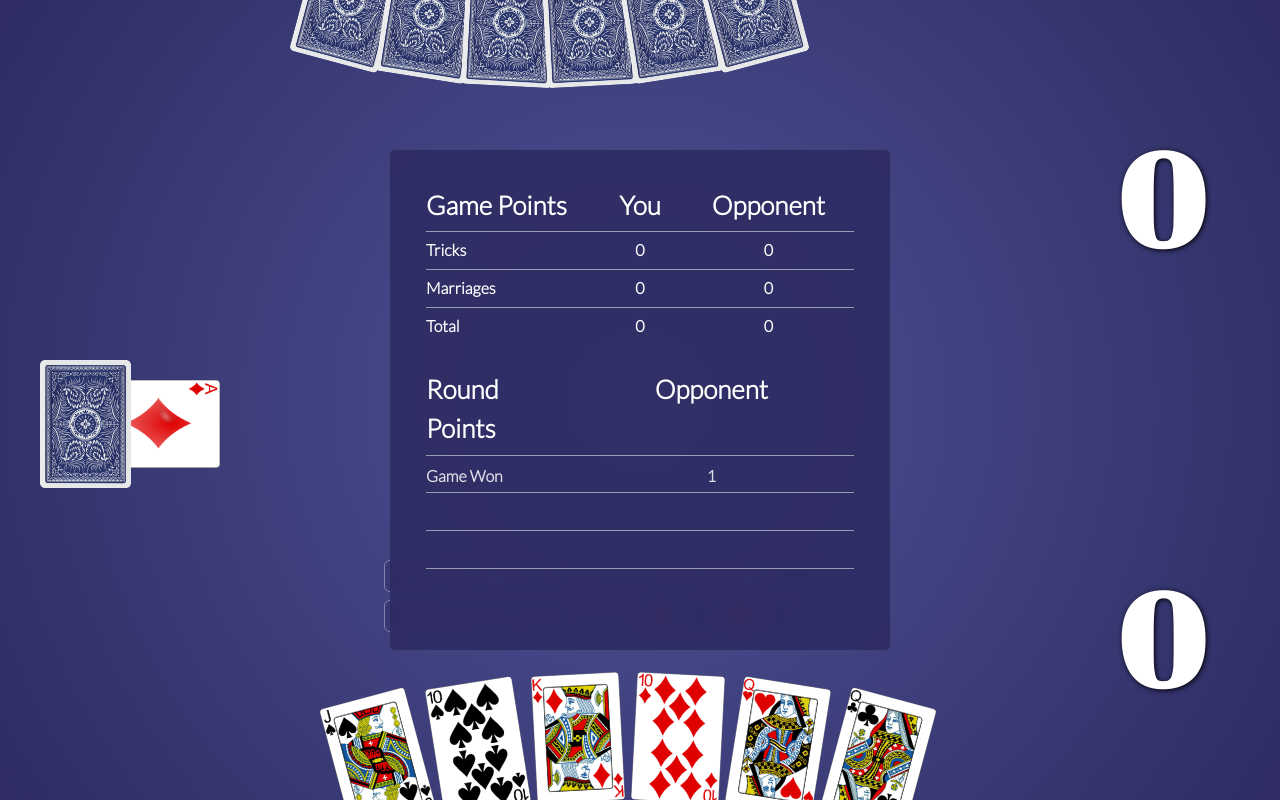
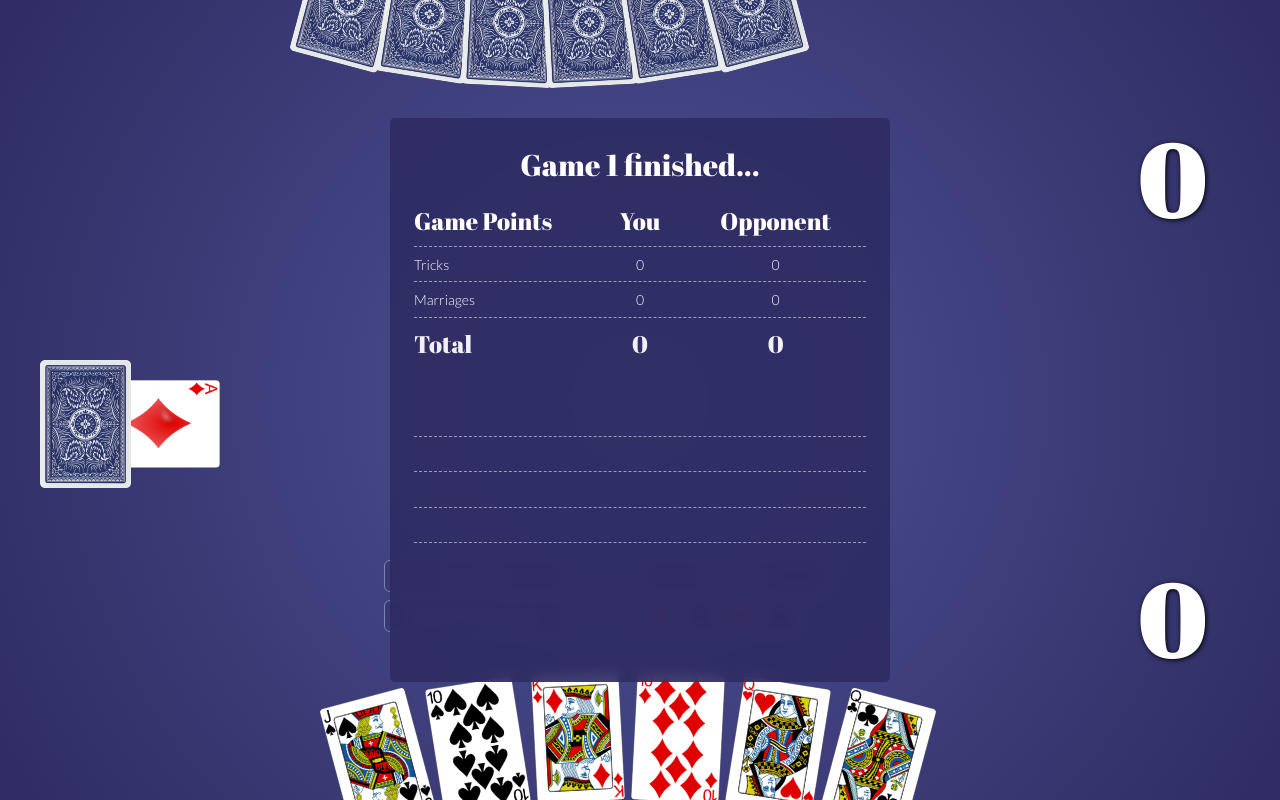
Before and after one commit to philkoerber/sixtysix, a React (Vite) app: page / in a window 1280 px wide. Both pictures are taken after a click on the button "End Game". Built offline with nearby package versions, Linux system fonts and the light colour scheme.

Commit message:
work on the score screen

```diff
--- a/src/Game.jsx
+++ b/src/Game.jsx
@@ -14,6 +14,7 @@ import Points from './components/Points';
 
 function Game() {
     const {
+        gameCount,
         initializeDeck,
         setGameInitialized,
         gameInitialized,
@@ -30,7 +31,6 @@ function Game() {
     useEffect(()=>{
         //setting up game...
         if (!gameInitialized) {
-            setRenderKey(renderKey+1)
             const firstLeader = Math.floor(Math.random() * 2)===1?"player":"opp"
         initializeDeck();
 
@@ -67,7 +67,11 @@ function Game() {
                 setTimeout(()=>{setCurrentPlayer(winner)},400)
             }}
         }
-    },[tricks])
+    }, [tricks])
+
+    useEffect(() => {
+        setTimeout(setGameInitialized(false),1000)
+    },[gameCount])
 
 
     return (
@@ -75,11 +79,16 @@ function Game() {
             <PlayerUI />
             <AnimatePresence>
                 <motion.div
-                    key={renderKey} className='gameWrapper'
+                    className='gameWrapper'
                     initial={{ opacity: 0 }}
                     animate={{ opacity: 1 }}
-                    exit={{opacity: 0}}>
-
+                    exit={{ opacity: 0 }}>
+                    <motion.div
+                        key={gameCount}
+                        initial={{ opacity: 0 }}
+                        animate={{ opacity: 1 }}
+                        exit={{ opacity: 0}}
+                    >
                     {endRound?<ScoreScreen/>:null}
                     <OppHand />
 
@@ -91,9 +100,13 @@ function Game() {
 
                     <PlayerHand />
 
-                    <Points/>
+
                     <GameStates />
 
+
+                    </motion.div>
+
+                    <Points/>
 
 
                 </motion.div>
--- a/src/components/OppHand.jsx
+++ b/src/components/OppHand.jsx
@@ -72,7 +72,7 @@ const OppHand = ({}) => {
             position: "absolute",
             ...cardPositions.drawStack,
             transform: "rotate(0deg)",
-            zIndex: index+11
+            zIndex: index+100
           }}
           className={"card"}
           animate={
@@ -80,14 +80,14 @@ const OppHand = ({}) => {
               ? {
                   animationId: "playedCard",
                   ...cardPositions.oppCard,
-                  zIndex: index+10,
+                  zIndex: index+100,
                   transform: `rotate(0deg)`,
                   transition: { type: "spring", bounce: 0 },
                 }
               : {
                   left: `${22 +(handcopy.indexOf(card) / handcopy.length) * 40}%`,
                   top: `${-1*offsetHandCard(handcopy.length, handcopy.indexOf(card)) + -8}vh`,
-                  zIndex: index+10,
+                  zIndex: index+100,
                   transform: `rotate(${-1*rotateHandCard(
                     handcopy.length,
                     handcopy.indexOf(card)
--- a/src/components/PlayerHand.jsx
+++ b/src/components/PlayerHand.jsx
@@ -116,7 +116,7 @@ const PlayerHand = () => {
               ? {
                   animationId: "playedCard",
                   ...((!isPlayerSwitchingTrumpCard)?cardPositions.playerCard:cardPositions.trumpCard),
-                  zIndex: (!isPlayerSwitchingTrumpCard)?index+10:0,
+                  zIndex: (!isPlayerSwitchingTrumpCard)?index+100:5,
                   transform: (!isPlayerSwitchingTrumpCard)?`rotate(0deg)`:`rotate(90deg)`,
                   transition: { type: "spring", bounce: 0 },
                 }
@@ -124,7 +124,7 @@ const PlayerHand = () => {
                   left: `${24.5 +(handcopy.indexOf(card) / handcopy.length) * 50}%`,
                   top: `${offsetHandCard(handcopy.length, handcopy.indexOf(card)) + 87}vh`,
                   scale: 1.2,
-                  zIndex: index+10,
+                  zIndex: (!isPlayerSwitchingTrumpCard?index+100:index+10),
                   transform: `rotate(${rotateHandCard(
                     handcopy.length,
                     handcopy.indexOf(card)
--- a/src/components/PlayerUI.jsx
+++ b/src/components/PlayerUI.jsx
@@ -1,4 +1,4 @@
-import { Box, Button, ButtonGroup, Heading, Icon, IconButton, SimpleGrid } from '@chakra-ui/react';
+import { Box, Button, ButtonGroup, IconButton, SimpleGrid } from '@chakra-ui/react';
 import React, { useEffect, useState } from 'react';
 import useGameStore from './gameStore';
 import { BsFillSuitSpadeFill, BsFillSuitClubFill, BsFillSuitHeartFill, BsFillSuitDiamondFill } from "react-icons/bs";
@@ -23,6 +23,7 @@ const marriageButtonStyles = {
 
 function PlayerUI() {
     const {
+        gameCount,
         currentPlayer,
         talonClosed,
         setTalonClosed,
@@ -196,7 +197,7 @@ function PlayerUI() {
           icon={<BsFillSuitClubFill />}
           fontSize="25px"
           color="black"
-        />
+                    />
       </ButtonGroup>
                   </SimpleGrid>
   </Box>
--- a/src/components/Points.jsx
+++ b/src/components/Points.jsx
@@ -21,7 +21,7 @@ function Points() {
                     <Heading
                         fontFamily="cardFont"
                         textShadow="1px 1px 5px #000000"
-                        fontSize={["100", "120", "130"]}
+                        fontSize={["80", "100"]}
                         color={'white'}>{playerPoints.opp}</Heading>
                 </motion.div>
 
@@ -34,14 +34,12 @@ function Points() {
                     <Heading
                         fontFamily="cardFont"
                         textShadow="1px 1px 5px #000000"
-                        fontSize={["100", "110", "130"]}
+                        fontSize={["80", "100"]}
                         color={'white'}>{playerPoints.player}</Heading>
                 </motion.div>
 
         </AnimatePresence>
         </div>
-
-
     );
 }
 
--- a/src/components/ScoreScreen.jsx
+++ b/src/components/ScoreScreen.jsx
@@ -1,4 +1,4 @@
-import { Box, Button, Divider, Flex, SimpleGrid, Spacer, Table, Tbody, Td, Text, Th, Thead, Tr } from '@chakra-ui/react';
+import { Box, Button, Divider, Flex} from '@chakra-ui/react';
 import React, { useState, useEffect } from 'react';
 import useGameStore from './gameStore';
 import { AnimatePresence, motion } from 'framer-motion';
@@ -9,25 +9,43 @@ const getAnimationProps = (index) => {
   return ({
     initial: { opacity: 0, translateY: 10 },
     animate: { opacity: 1, translateY: 0 },
-    transition: {delay: index*0.4, duration: 0.6}})
+    transition: {delay: index*0.6, duration: 0.5}})
 }
 
 const boxStyles = {
   fontFamily: "bodyFont",
+  fontSize: "14"
 }
 
 const dividerStyles = {
-  marginY: "1.5%"
+  marginY: "1.5%",
+  variant: "dashed"
+}
+
+const buttonStyles = {
+  margin: "auto",
+  marginTop: "8",
+    maxW: "180px",
+    size: "md",
+    fontSize: ["14px", "15px", "16px"],
+    fontFamily: "bodyFont",
+    variant: "outline",
+    color: "white",
+    bg: "#2e2c62",
+    _hover: {bg: "#4e5296"}
 }
 
 function ScoreScreen(props) {
 
   const {
+    gameCount,
     marriages,
-    talonClosed,
+    playerPoints,
     setPlayerPoints,
     tricks,
     resetGame,
+    endGame,
+    gameEnded,
     endRound} = useGameStore();
 
     const [trickPointsPlayer, setTrickPointsPlayer] = useState(0)
@@ -41,20 +59,39 @@ function ScoreScreen(props) {
       points: 0,
       schneider: false,
       schwarz: false
-    })
+      })
+
+    const [disableButton, setDisableButton] = useState(true)
 
 
 
 
   const handleNextClick = () => {
-    resetGame()
+    if (playerPoints.player > 6 || playerPoints.opp > 6) {
+      return null
+    }
+    else {
+      resetGame();
+    }
   };
 
   const handleAnimationComplete = () => {
     roundPoints.winner
-      ? setTimeout(setPlayerPoints(roundPoints.winner, roundPoints.points), 800)
+      ? setTimeout(() => {
+        setPlayerPoints(roundPoints.winner, roundPoints.points);
+        setDisableButton(false);
+      }, 800)
       : null;
   }
+
+  useEffect(() => {
+    if (playerPoints.player > 6 || playerPoints.opp > 6) {
+      endGame()
+    }
+    else {
+
+    }
+  },[playerPoints])
 
   useEffect(() => {
     let oppPoints = 0;
@@ -79,6 +116,10 @@ function ScoreScreen(props) {
     setRoundPoints(winnerPoints);
   }, [trickPointsPlayer, trickPointsOpp, marriagesOpp, marriagesPlayer])
 
+  useEffect(() => {
+
+  },[playerPoints])
+
 
     return (
         <AnimatePresence>
@@ -86,9 +127,21 @@ function ScoreScreen(props) {
           <div
             className='scoreScreen'>
             <div>
+              {gameEnded ?
+                (<div>hi</div>)
+                :
+                (
+                  <>
+                    <motion.div {...getAnimationProps(0)}>
+                <Flex>
+                  <Box margin={"auto"} marginBottom={4} fontSize={"30"} fontFamily={"cardFont"}>
+                    Game {gameCount+1} finished...
+                  </Box>
+                </Flex>
+                </motion.div>
 
                 <motion.div {...getAnimationProps(1)}>
-                  <Flex {...boxStyles} fontWeight={"bold"} fontSize={26}>
+                  <Flex {...boxStyles} fontSize={24} fontFamily={"cardFont"}>
                     <Box flex={2}>Game Points</Box>
                     <Box textAlign={"center"} flex={1}>You</Box>
                     <Box textAlign={"center"} flex={2}>Opponent</Box>
@@ -98,7 +151,7 @@ function ScoreScreen(props) {
                 <Divider {...dividerStyles} />
 
                 <motion.div {...getAnimationProps(2)}>
-                  <Flex {...boxStyles} fontWeight={"bold"}>
+                  <Flex {...boxStyles}>
                     <Box flex={2}>Tricks</Box>
                     <Box textAlign={"center"} flex={1}>{trickPointsPlayer}</Box>
                     <Box textAlign={"center"} flex={2}>{trickPointsOpp}</Box>
@@ -108,17 +161,17 @@ function ScoreScreen(props) {
                 <Divider {...dividerStyles} />
 
                 <motion.div {...getAnimationProps(3)}>
-                  <Flex {...boxStyles} fontWeight={"bold"}>
+                  <Flex {...boxStyles}>
                     <Box flex={2}>Marriages</Box>
                     <Box textAlign={"center"} flex={1}>{marriagesPlayer}</Box>
                     <Box textAlign={"center"} flex={2}>{marriagesOpp}</Box>
                   </Flex>
                 </motion.div>
 
-                <Divider {...dividerStyles} />
+                <Divider {...dividerStyles}/>
 
                 <motion.div {...getAnimationProps(4)}>
-                  <Flex {...boxStyles} fontWeight={"bold"}>
+                  <Flex {...boxStyles} fontSize={24} fontFamily={"cardFont"}>
                     <Box flex={2}>Total</Box>
                     <Box textAlign={"center"} flex={1}>{marriagesPlayer + trickPointsPlayer}</Box>
                     <Box textAlign={"center"} flex={2}>{marriagesOpp + trickPointsOpp}</Box>
@@ -127,16 +180,16 @@ function ScoreScreen(props) {
 
 
                 <motion.div {...getAnimationProps(5)}>
-                  <Flex {...boxStyles} fontWeight={"bold"} fontSize={26} marginTop={8}>
+                  <Flex {...boxStyles} fontSize={24} fontFamily={"cardFont"} marginTop={8}>
                     <Box flex={1}>Round Points</Box>
-                    <Box textAlign="center" flex={2}>{roundPoints.winner==="player"?"You":"Opponent"}</Box>
+                    <Box textAlign="center" flex={2}>Winner: {roundPoints.winner==="player"?"You":"Opponent"}</Box>
                   </Flex>
                 </motion.div>
 
                 <Divider {...dividerStyles} />
 
                 <motion.div {...getAnimationProps(6)}>
-                  <Flex {...boxStyles} fontWeight={"bold"}>
+                  <Flex {...boxStyles}>
                     <Box flex={1}>Game Won</Box>
                     <Box textAlign="center" flex={2}>1</Box>
                   </Flex>
@@ -145,7 +198,7 @@ function ScoreScreen(props) {
                 <Divider {...dividerStyles} />
 
                 <motion.div {...getAnimationProps(7)}>
-                  <Flex {...boxStyles} fontWeight={"bold"}>
+                  <Flex {...boxStyles}>
                     <Box flex={1}>Scheider</Box>
                     <Box textAlign="center" flex={2}>{roundPoints.schneider ? "1" : "0"}</Box>
                   </Flex>
@@ -154,7 +207,7 @@ function ScoreScreen(props) {
                 <Divider {...dividerStyles} />
 
                 <motion.div {...getAnimationProps(8)}>
-                  <Flex {...boxStyles} fontWeight={"bold"}>
+                  <Flex {...boxStyles}>
                     <Box flex={1}>Schwarz</Box>
                     <Box textAlign="center" flex={2}>{roundPoints.schwarz ? "1" : "0"}</Box>
                   </Flex>
@@ -163,11 +216,24 @@ function ScoreScreen(props) {
                 <Divider {...dividerStyles} />
 
                 <motion.div {...getAnimationProps(9)} onAnimationComplete={()=>{handleAnimationComplete()}}>
-                  <Flex {...boxStyles} fontWeight={"bold"} fontSize={"26"}>
+                  <Flex {...boxStyles} fontSize={24} fontFamily={"cardFont"}>
                     <Box flex={1}>Total</Box>
                     <Box textAlign="center" flex={2}>{roundPoints.points}</Box>
                   </Flex>
-                </motion.div>
+              </motion.div>
+
+              <motion.div {...getAnimationProps(12)}>
+                <Flex>
+                  <Button onClick={() => { handleNextClick() }}
+
+                    {...buttonStyles}
+                    isDisabled={disableButton}
+                    >Next...</Button>
+                  </Flex>
+              </motion.div>
+                </>)
+            }
+
 
             </div>
           </div>
--- a/src/index.css
+++ b/src/index.css
@@ -81,8 +81,7 @@ body {
 }
 
 .scoreScreen {
-  padding: 3%;
-  background-color: antiquewhite;
+  padding: 2%;
   z-index: 30;
   width: 90%;
   max-width: 500px;
```
Also changed, not shown: src/components/DrawStack.jsx (+17 -7 lines), src/components/gameStore.jsx (+26 -108 lines).
